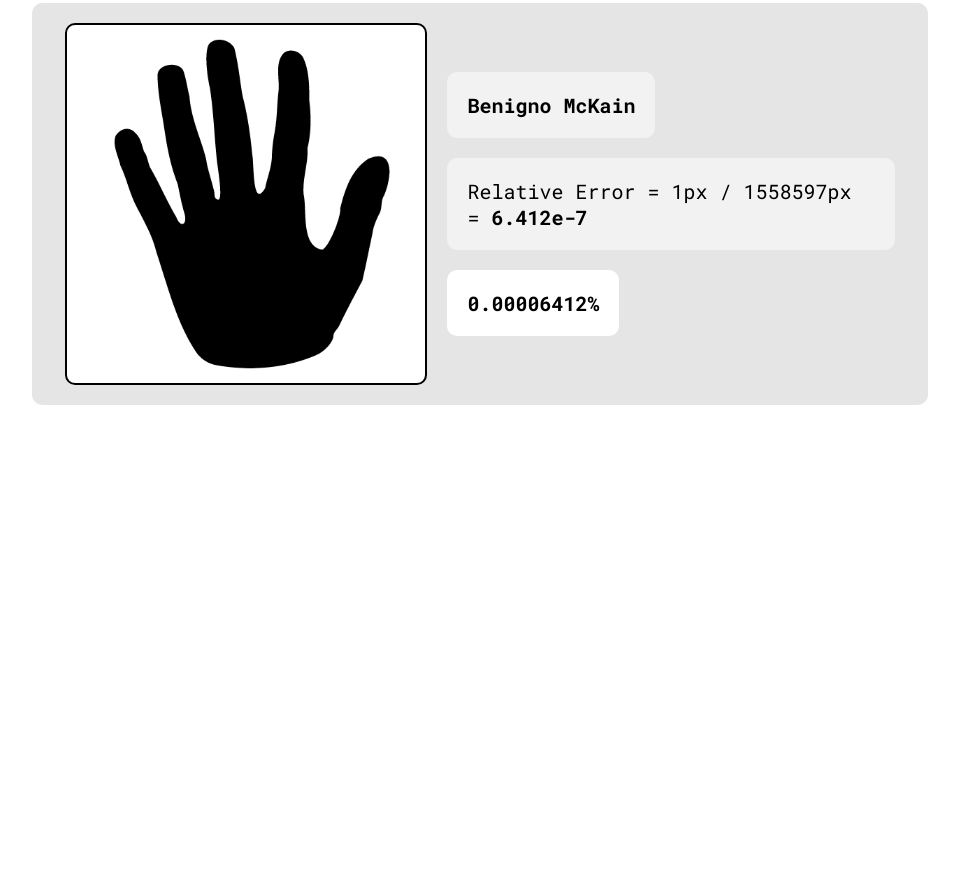
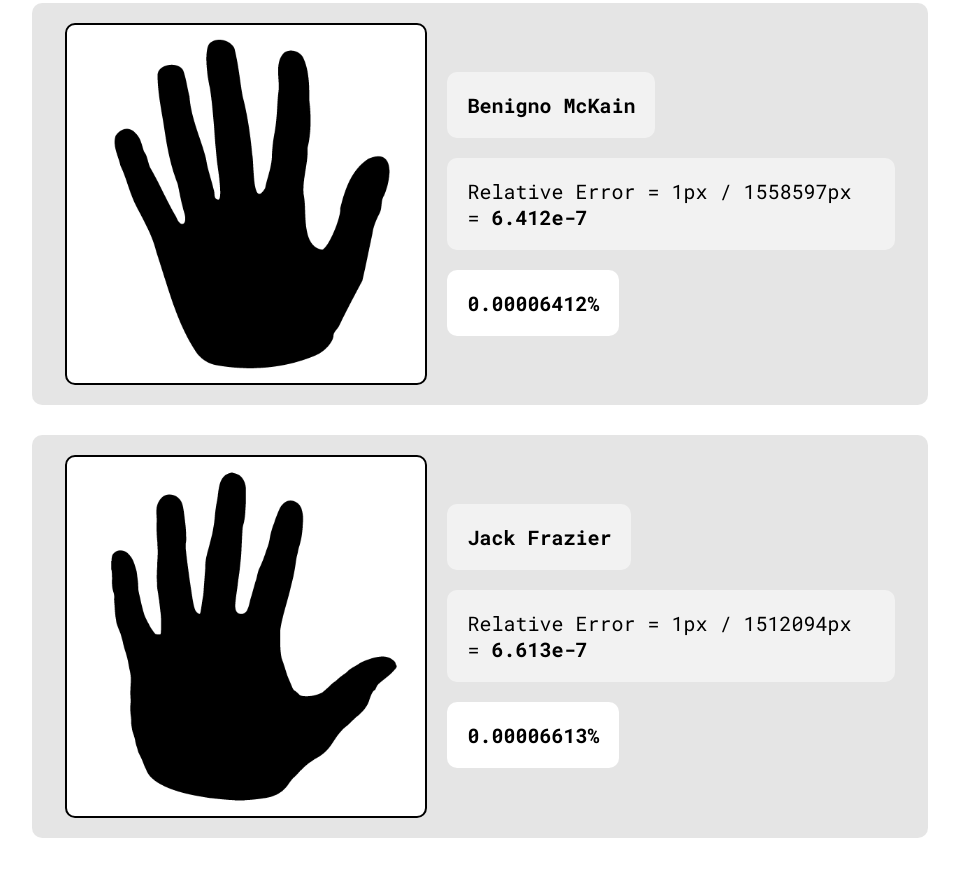
Before and after one commit to jyoon926/Hand-Project, a plain HTML site: page analysis.html in a window 1280 px wide. Shown: the part 1693-2569 px from the top of the page, without its empty margins (147-1106 px from the left). Before the commit the page ends 2158 px from the top, so only its background shows below. Drawn offline with Linux system fonts and the light colour scheme.

Commit message:
Add Jack analysis

```diff
--- a/analysis.html
+++ b/analysis.html
@@ -103,6 +103,21 @@
         </div>
     </div>
 
+    <div class = 'sec'>
+        <img src = 'img/jack-2048.png'>
+        <div class = 'expo'>
+            <p class = 'name'>
+                Jack Frazier
+            </p>
+            <p class = 'eq'>
+                Relative Error = 1px / 1512094px = <b> 6.613e-7</b>
+            </p>
+            <p class = 'ans'>
+                0.00006613%
+            </p>
+        </div>
+    </div>
+
 </div>
 
 </body>
```
